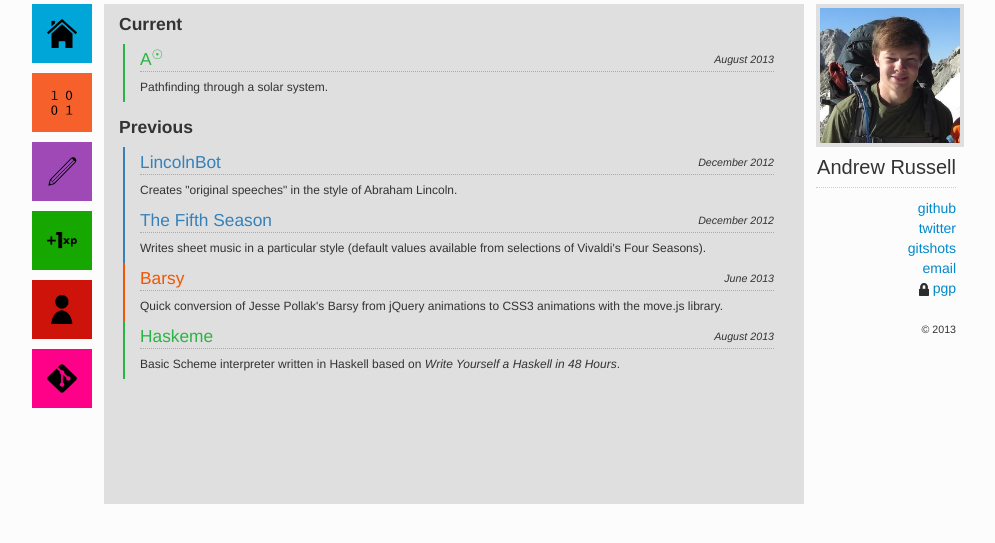
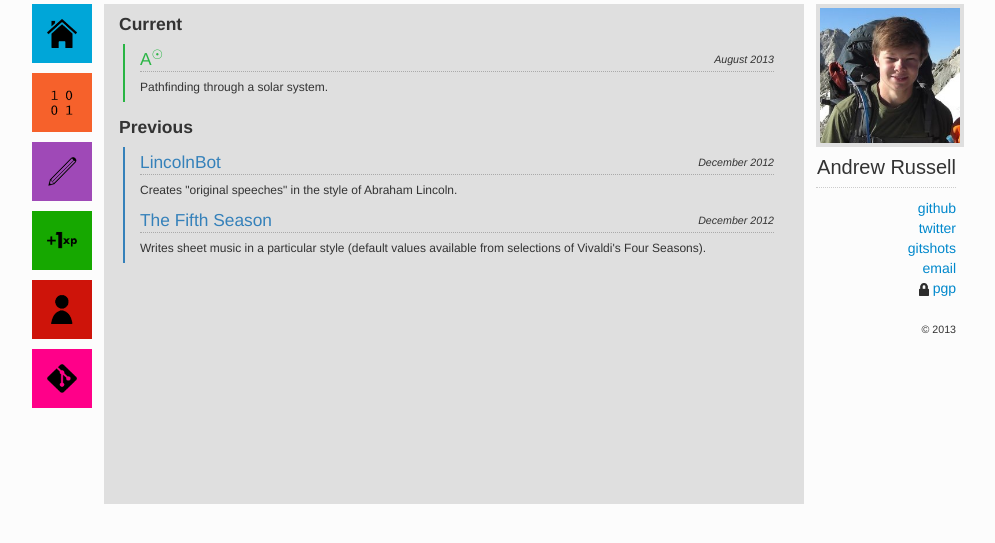
Before and after one commit to ahrussell/ahrussell, a Flask app: page /projects/ in a window 1280 px wide. Shown: the part 87-630 px from the top of the page, without its empty margins (124-1119 px from the left). Run offline with Flask 2, Linux system fonts and the light colour scheme; some libraries are stand-ins or nearby versions.

Commit message:
projects

```diff
--- a/templates/projects.html
+++ b/templates/projects.html
@@ -40,22 +40,5 @@ Projects
         </div>
     </div>
 
-     <div class="project js">
-        <div class="project_title"><a href="http://github.com/zrathustra/barsy">Barsy</a> <span class="details">June 2013</span></div>
-
-        <div class="project_description">
-            Quick conversion of Jesse Pollak's Barsy from jQuery animations to CSS3 animations with the move.js library.
-        </div>
-    </div>
-
-    <div class="project haskell">
-        <div class="project_title"><a href="http://github.com/zrathustra/haskeme">Haskeme</a> <span class="details">August 2013</span></div>
-
-        <div class="project_description">
-            Basic Scheme interpreter written in Haskell based on <i>Write Yourself a Haskell in 48 Hours</i>.
-        </div>
-    </div>
-
-
 </div>
 {% endblock %}
```
